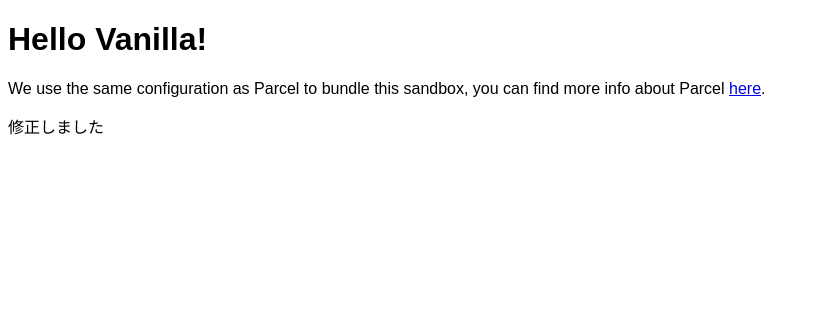
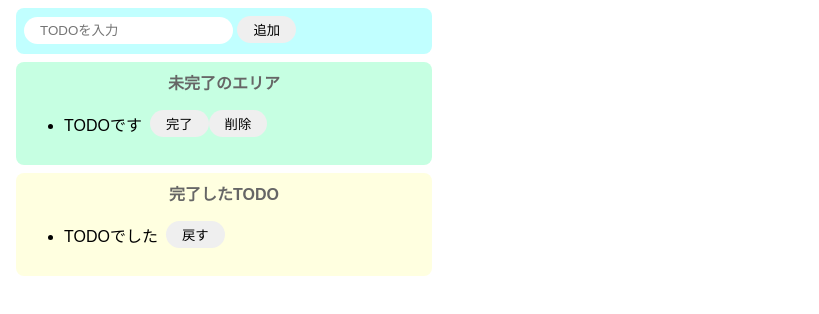
Before and after one commit to Hidenori-809-Suzuki/codesandbox_js, a website built with Parcel: page index.html in a window 1280 px wide. Shown: the whole page, without its empty margins (0-819 px from the left). Built offline with nearby package versions, Linux system fonts and the light colour scheme.

Commit message:
#30 Finish! モダンJSの基礎から始める挫折しないためのReact入門

```diff
--- a/index.html
+++ b/index.html
@@ -1,14 +1,35 @@
 <!DOCTYPE html>
 <html>
   <head>
-    <title>Parcel Sandbox</title>
+    <title>TODO(JS)</title>
     <meta charset="UTF-8" />
+    <link rel="stylesheet" href="./src/styles.css" />
   </head>
 
   <body>
-    <div id="app"></div>
-    <p>修正しました</p>
-
+    <div class="input-area">
+      <input placeholder="TODOを入力" type="text" />
+      <button>追加</button>
+    </div>
+    <div class="incomplete-area">
+      <p class="title">未完了のエリア</p>
+      <ul>
+        <div class="list-row">
+          <li>TODOです</li>
+          <button>完了</button>
+          <button>削除</button>
+        </div>
+      </ul>
+    </div>
+    <div class="complete-area">
+      <p class="title">完了したTODO</p>
+      <ul>
+        <div class="list-row">
+          <li>TODOでした</li>
+          <button>戻す</button>
+        </div>
+      </ul>
+    </div>
     <script src="src/index.js"></script>
   </body>
 </html>
--- a/src/index.js
+++ /dev/null
@@ -1,10 +0,0 @@
-import "./styles.css";
-
-document.getElementById("app").innerHTML = `
-<h1>Hello Vanilla!</h1>
-<div>
-  We use the same configuration as Parcel to bundle this sandbox, you can find more
-  info about Parcel
-  <a href="https://parceljs.org" target="_blank" rel="noopener noreferrer">here</a>.
-</div>
-`;
--- a/src/styles.css
+++ b/src/styles.css
@@ -1,3 +1,66 @@
 body {
   font-family: sans-serif;
 }
+
+input {
+  border-radius: 16px;
+  border: none;
+  padding: 6px 16px;
+  outline: none;
+}
+
+button {
+  border-radius: 16px;
+  border: none;
+  padding: 4px 16px;
+}
+
+button:hover {
+  background-color: #ff7fff;
+  color: #fff;
+  cursor: pointer;
+}
+
+li {
+  margin-right: 8px;
+}
+
+.input-area {
+  background-color: #c1ffff;
+  width: 400px;
+  height: 30px;
+  padding: 8px;
+  margin: 8px;
+  border-radius: 8px;
+}
+
+.incomplete-area {
+  background-color: #c6ffe2;
+  width: 400px;
+  min-height: 30px;
+  padding: 8px;
+  margin: 8px;
+  border-radius: 8px;
+}
+
+.complete-area {
+  background-color: #ffffe0;
+  width: 400px;
+  min-height: 30px;
+  padding: 8px;
+  margin: 8px;
+  border-radius: 8px;
+}
+
+.title {
+  text-align: center;
+  margin-top: 0;
+  font-weight: bold;
+  color: #666;
+}
+
+.list-row {
+  display: flex;
+  align-items: center;
+  padding-bottom: 4px;
+}
```
Also changed, not shown: src/sample/sample.js (deleted).
